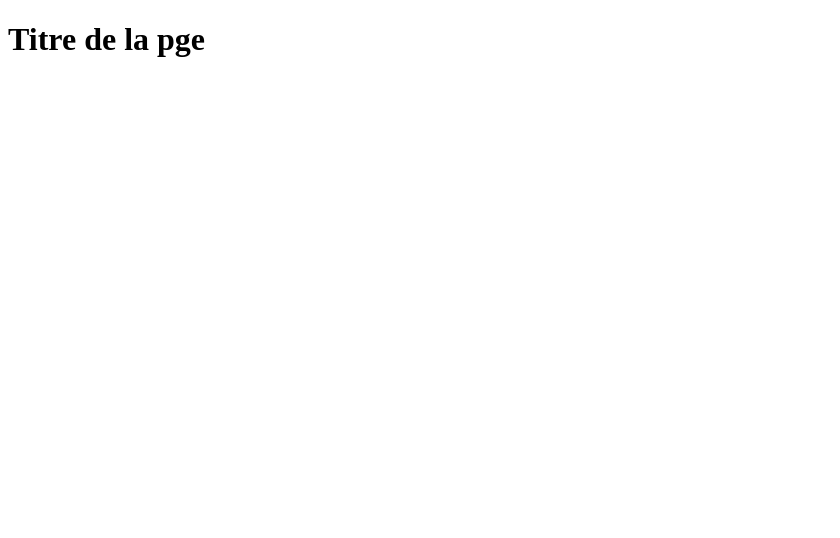
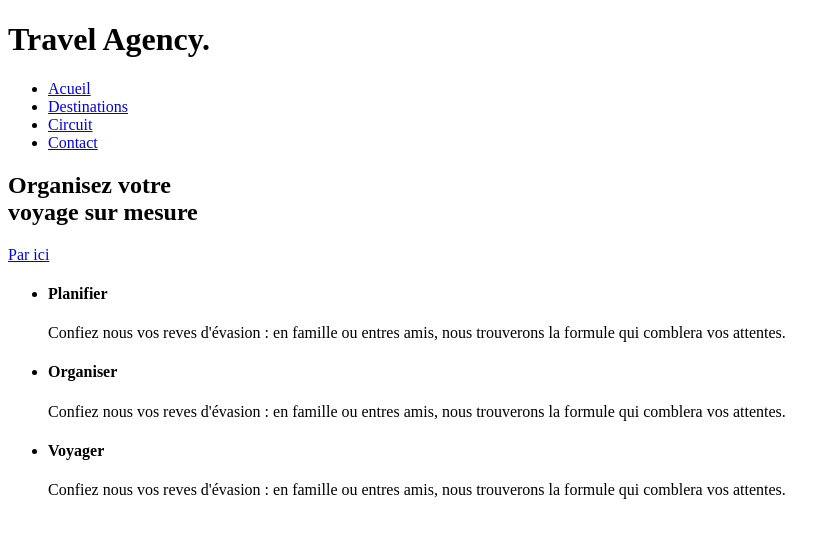
Before and after one commit to Webuz37/tiphainejan.com, a plain HTML site: page index.html in a window 1280 px wide. Shown: the whole page, without its empty margins (0-840 px from the left). Drawn offline with Linux system fonts and the light colour scheme.

Commit message:
Update index.html

```diff
--- a/index.html
+++ b/index.html
@@ -1,21 +1,67 @@
 <!DOCTYPE html>
-<html lang="fr">
+<html>
     <head>
-        <meta charset="UTF-8">
-        <meta http-equiv="X-UA-Compatible" content="IE=edge">
-        <title></title>
-        <meta name="description" content="">
-        <meta name="viewport" content="width=device-width, initial-scale=1">
+        <meta charset="utf-8">
+        <link href="https://fonts.googleapis.com/css?family=Crete+Round" rel="stylesheet">
+        <title>Travel Agency</title>
     </head>
+
     <body>
         <header>
-<h1>Titre de la pge<h1/>
+            <div class="wrapper">
+                <h1>Travel Agency<span class="orange">.</span></h1>
+                <nav>
+                    <ul>
+                        <li><a href="main-image">Acueil</a></li>
+                        <li><a href="steps">Destinations</a></li>
+                        <li><a href="possibilities">Circuit</a></li>
+                        <li><a href="contact">Contact</a></li>
+                    </ul>
+                </nav>
+            </div>
         </header>
-        <main>
 
-        </main>
-        <footer>
 
-        </footer>
-    </body>
+
+            <section id="main-image">
+                <div class="wrapper">
+                    <h2>Organisez votre<br><strong>voyage sur mesure</strong></h2>
+                <a href="#" class="button-1">Par ici</a>
+                </div>
+            </section>
+
+            <section id="steps">
+                <div class="wrapper">
+                    <ul>
+                        <li id="step1">
+                            <h4>Planifier</h4>
+                            <p>Confiez nous vos reves d'évasion : en famille ou entres amis, nous trouverons la formule qui comblera vos attentes.</p>
+                        </li>
+                        <li id="step2">
+                            <h4>Organiser</h4>
+                            <p>Confiez nous vos reves d'évasion : en famille ou entres amis, nous trouverons la formule qui comblera vos attentes.</p>
+                        </li>
+                        <li id="step3">
+                            <h4>Voyager</h4>
+                            <p>Confiez nous vos reves d'évasion : en famille ou entres amis, nous trouverons la formule qui comblera vos attentes.</p>
+                        </li>
+                    </ul>
+                </div>
+            </section>
+
+            <section id="possibilities">
+                <div class="wrapper">
+                </div>
+            </section>
+
+            <section id="contact">
+                <div class="wrapper">
+                </div>
+            </section>
+
+     </body>
+
+     <footer>
+    </footer>
+
 </html>
```
